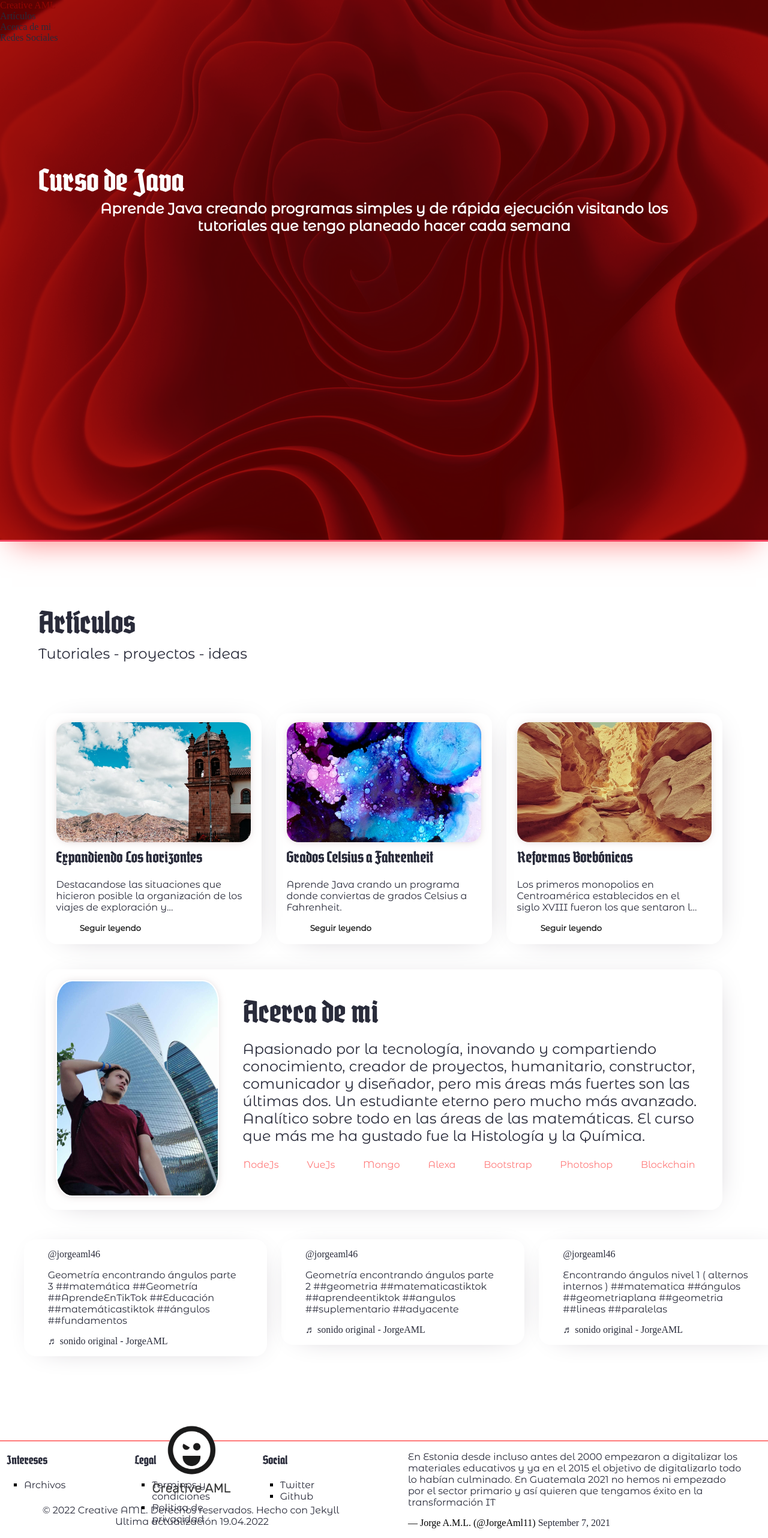
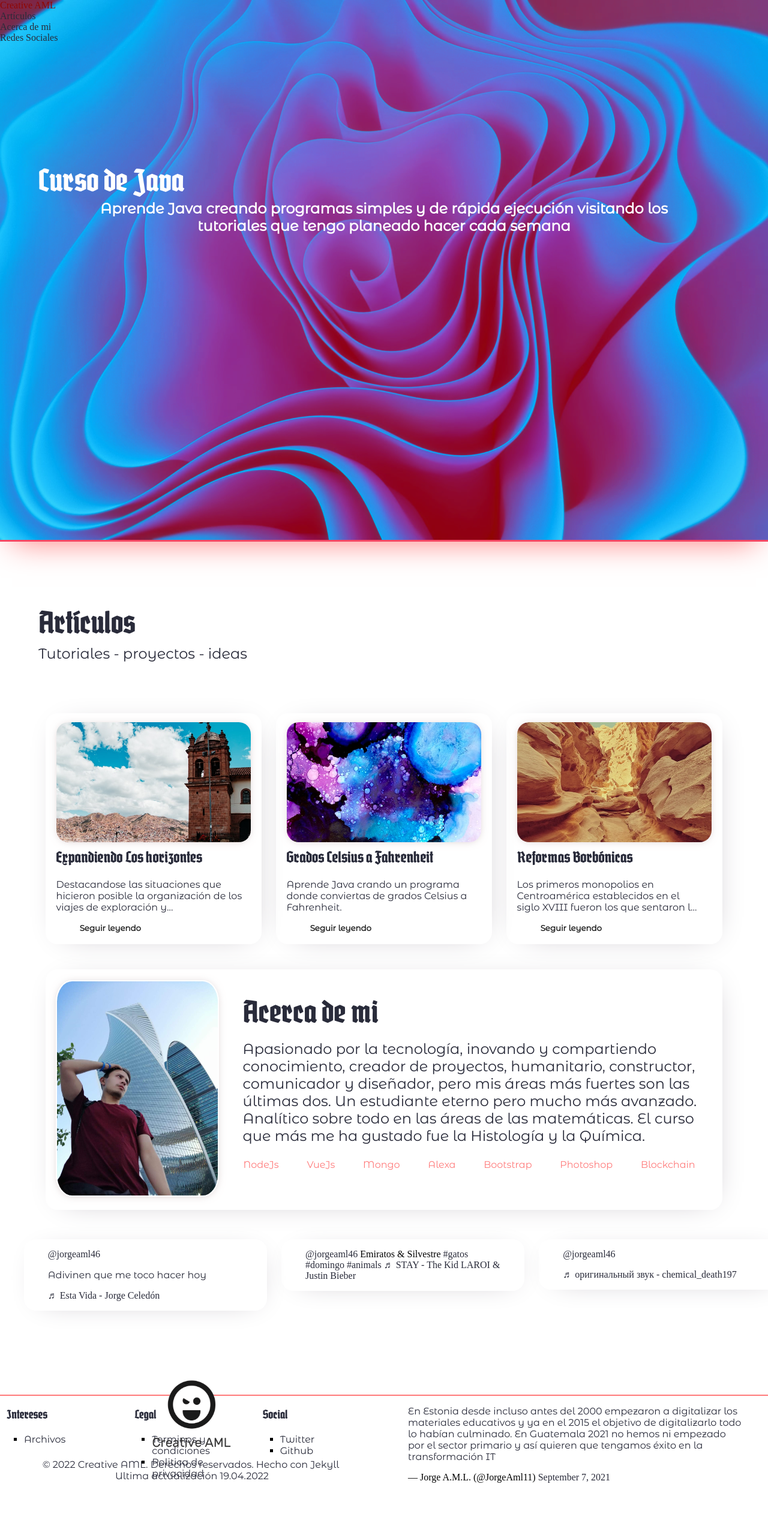
Before and after one commit to jorgeAML/creativeaml, a Jekyll site: the page built from index.markdown, in a window 1280 px wide. Shown: the whole page at 60% size. Built offline with Jekyll 4.4.1, drawn with Linux system fonts in a browser that asks for light colours; some web fonts are replaced; a script that is not in the unit is left out; comment, search, counter and statistics services are not loaded; after the commit the page ends 2488 px from its top, so only the background shows below that.

Commit message:
tik tok url

```diff
--- a/_layouts/defaultHome.html
+++ b/_layouts/defaultHome.html
@@ -80,13 +80,13 @@
           <div class="container-column">
             <div class="container-row">
               <div class="column3 card-design-1">
-                <blockquote class="tiktok-embed" cite="https://www.tiktok.com/@jorgeaml46/video/7017993513585413381" data-video-id="7017993513585413381" style="max-width: 605px;min-width: 325px;" > <section> <a target="_blank" title="@jorgeaml46" href="https://www.tiktok.com/@jorgeaml46">@jorgeaml46</a> <p>Geometría encontrando ángulos parte 3 <a title="matemática" target="_blank" href="https://www.tiktok.com/tag/matem%C3%A1tica">##matemática</a> <a title="geometría" target="_blank" href="https://www.tiktok.com/tag/geometr%C3%ADa">##Geometría</a> <a title="aprendeentiktok" target="_blank" href="https://www.tiktok.com/tag/aprendeentiktok">##AprendeEnTikTok</a> <a title="educación" target="_blank" href="https://www.tiktok.com/tag/educaci%C3%B3n">##Educación</a> <a title="matemáticastiktok" target="_blank" href="https://www.tiktok.com/tag/matem%C3%A1ticastiktok">##matemáticastiktok</a> <a title="ángulos" target="_blank" href="https://www.tiktok.com/tag/%C3%A1ngulos">##ángulos</a> <a title="fundamentos" target="_blank" href="https://www.tiktok.com/tag/fundamentos">##fundamentos</a></p> <a target="_blank" title="♬ sonido original - JorgeAML" href="https://www.tiktok.com/music/sonido-original-7017993381964434182">♬ sonido original - JorgeAML</a> </section> </blockquote> <script async src="https://www.tiktok.com/embed.js"></script>
+                <blockquote class="tiktok-embed" cite="https://www.tiktok.com/@jorgeaml46/video/7079985932962778373" data-video-id="7079985932962778373" style="max-width: 605px;min-width: 325px;" > <section> <a target="_blank" title="@jorgeaml46" href="https://www.tiktok.com/@jorgeaml46">@jorgeaml46</a> <p>Adivinen que me toco hacer hoy</p> <a target="_blank" title="♬ Esta Vida - Jorge Celedón" href="https://www.tiktok.com/music/Esta-Vida-6976490187758569473">♬ Esta Vida - Jorge Celedón</a> </section> </blockquote> <script async src="https://www.tiktok.com/embed.js"></script>
               </div>
               <div class="column3 card-design-1">
-                <blockquote class="tiktok-embed" cite="https://www.tiktok.com/@jorgeaml46/video/7017623297806306565" data-video-id="7017623297806306565" style="max-width: 605px;min-width: 325px;" > <section> <a target="_blank" title="@jorgeaml46" href="https://www.tiktok.com/@jorgeaml46">@jorgeaml46</a> <p>Geometría encontrando ángulos parte 2 <a title="geometria" target="_blank" href="https://www.tiktok.com/tag/geometria">##geometria</a> <a title="matematicastiktok" target="_blank" href="https://www.tiktok.com/tag/matematicastiktok">##matematicastiktok</a> <a title="aprendeentiktok" target="_blank" href="https://www.tiktok.com/tag/aprendeentiktok">##aprendeentiktok</a> <a title="angulos" target="_blank" href="https://www.tiktok.com/tag/angulos">##angulos</a> <a title="suplementario" target="_blank" href="https://www.tiktok.com/tag/suplementario">##suplementario</a> <a title="adyacente" target="_blank" href="https://www.tiktok.com/tag/adyacente">##adyacente</a></p> <a target="_blank" title="♬ sonido original - JorgeAML" href="https://www.tiktok.com/music/sonido-original-7017623110329453318">♬ sonido original - JorgeAML</a> </section> </blockquote> <script async src="https://www.tiktok.com/embed.js"></script>
+                <blockquote class="tiktok-embed" cite="https://www.tiktok.com/@jorgeaml46/video/7066972739877309701" data-video-id="7066972739877309701" style="max-width: 605px;min-width: 325px;" > <section> <a target="_blank" title="@jorgeaml46" href="https://www.tiktok.com/@jorgeaml46">@jorgeaml46</a> Emiratos &#38; Silvestre <a title="gatos" target="_blank" href="https://www.tiktok.com/tag/gatos">#gatos</a> <a title="domingo" target="_blank" href="https://www.tiktok.com/tag/domingo">#domingo</a> <a title="animals" target="_blank" href="https://www.tiktok.com/tag/animals">#animals</a> <a target="_blank" title="♬ STAY - The Kid LAROI &#38; Justin Bieber" href="https://www.tiktok.com/music/STAY-6981869640796342274">♬ STAY - The Kid LAROI &#38; Justin Bieber</a> </section> </blockquote> <script async src="https://www.tiktok.com/embed.js"></script>
               </div>
               <div class="column3 card-design-1">
-                <blockquote class="tiktok-embed" cite="https://www.tiktok.com/@jorgeaml46/video/7016493029439638790" data-video-id="7016493029439638790" style="max-width: 605px;min-width: 325px;" > <section> <a target="_blank" title="@jorgeaml46" href="https://www.tiktok.com/@jorgeaml46">@jorgeaml46</a> <p>Encontrando ángulos nivel 1 ( alternos internos ) <a title="matematica" target="_blank" href="https://www.tiktok.com/tag/matematica">##matematica</a> <a title="ángulos" target="_blank" href="https://www.tiktok.com/tag/%C3%A1ngulos">##ángulos</a> <a title="geometriaplana" target="_blank" href="https://www.tiktok.com/tag/geometriaplana">##geometriaplana</a> <a title="geometria" target="_blank" href="https://www.tiktok.com/tag/geometria">##geometria</a> <a title="lineas" target="_blank" href="https://www.tiktok.com/tag/lineas">##lineas</a> <a title="paralelas" target="_blank" href="https://www.tiktok.com/tag/paralelas">##paralelas</a></p> <a target="_blank" title="♬ sonido original - JorgeAML" href="https://www.tiktok.com/music/sonido-original-7016492878864206597">♬ sonido original - JorgeAML</a> </section> </blockquote> <script async src="https://www.tiktok.com/embed.js"></script>
+                <blockquote class="tiktok-embed" cite="https://www.tiktok.com/@jorgeaml46/video/7088836665208343813" data-video-id="7088836665208343813" style="max-width: 605px;min-width: 325px;" > <section> <a target="_blank" title="@jorgeaml46" href="https://www.tiktok.com/@jorgeaml46">@jorgeaml46</a> <p></p> <a target="_blank" title="♬ оригинальный звук - chemical_death197" href="https://www.tiktok.com/music/оригинальный-звук-6816225581462457093">♬ оригинальный звук - chemical_death197</a> </section> </blockquote> <script async src="https://www.tiktok.com/embed.js"></script>
               </div>
             </div>
           </div>
--- a/assets/css/landing.css
+++ b/assets/css/landing.css
@@ -44,7 +44,7 @@
         position: relative;
         min-height: 100vh;
         background-color:  	#900603;
-        background-blend-mode: soft-light;
+        background-blend-mode: difference;
         box-shadow: 0px 20px 50px -20px var(--c-color-p);
         border-bottom: 3px solid var(--c-color-o);
     }
```
